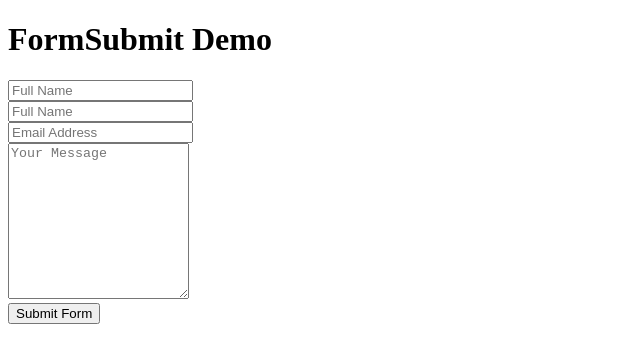
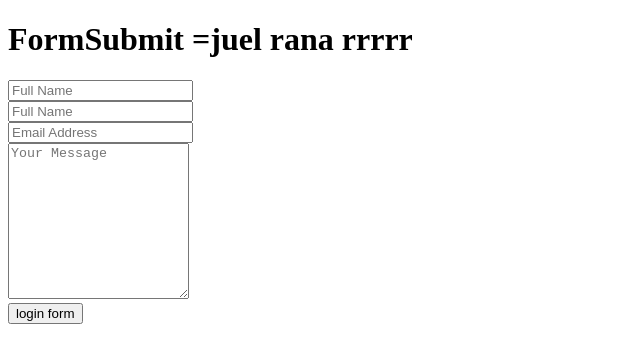
Before and after one commit to juelthpi/test, a plain HTML site: page mail.html in a window 1280 px wide. Shown: the whole page, without its empty margins (0-640 px from the left). Drawn offline with Linux system fonts and the light colour scheme.

Commit message:
title change

```diff
--- a/mail.html
+++ b/mail.html
@@ -8,7 +8,7 @@
 </head>
 <body>
     <div class="container">
-        <h1>FormSubmit Demo</h1>
+        <h1>FormSubmit =juel rana rrrrr</h1>
         <form target="_blank" action="https://formsubmit.co/juelcse2019@gmail.com" method="POST">
           <div class="form-group">
             <div class="form-row">
@@ -26,7 +26,7 @@
           <div class="form-group">
             <textarea placeholder="Your Message" class="form-control" name="message" rows="10" required></textarea>
           </div>
-          <button type="submit" class="btn btn-lg btn-dark btn-block">Submit Form</button>
+          <button type="submit" class="btn btn-lg btn-dark btn-block">login form</button>
         </form>
       </div>
 </body>
```
